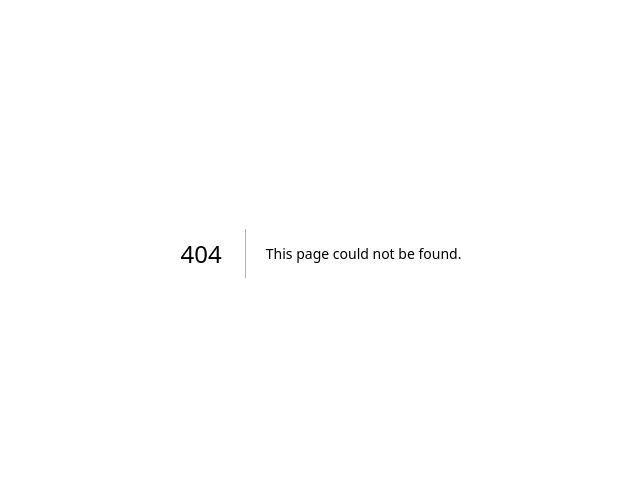
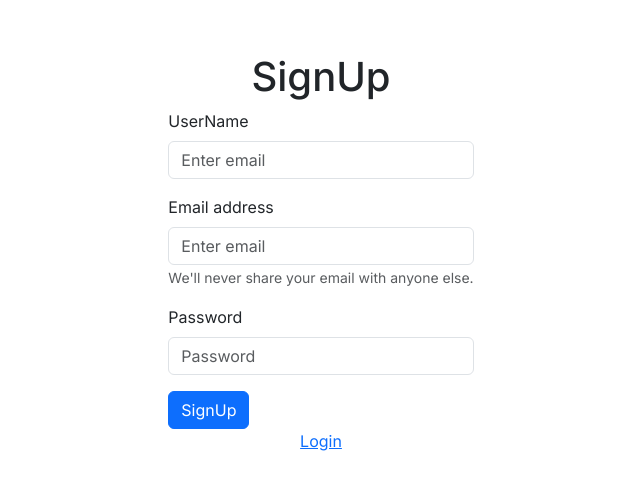
Before and after one commit to AnkitRaj20/auth-basic-nextjs, a Next.js app: page /signup in a window 1280 px wide. Before the commit this address had no page. Shown: the part 147-636 px from the top of the page, without its empty margins (319-959 px from the left). Built offline with nearby package versions, Linux system fonts and the light colour scheme.

Commit message:
login and signup part

```diff
--- /dev/null
+++ b/src/app/login/page.tsx
@@ -0,0 +1,67 @@
+"use client";
+import Link from "next/link";
+import React from "react";
+import { useRouter } from "next/navigation";
+import { Axios } from "axios";
+
+import "bootstrap/dist/css/bootstrap.min.css";
+
+import Button from "react-bootstrap/Button";
+import Form from "react-bootstrap/Form";
+
+export default function signup() {
+  const [user, setUser] = React.useState({
+    email: "",
+    password: "",
+  });
+
+  const onLogin = async () => {};
+
+  return (
+    <div className="flex flex-col items-center justify-center min-h-screen py-2">
+      <h1 className="text-align-center">Login</h1>
+
+      <Form>
+        <Form.Group className="mb-3" controlId="formBasicEmail">
+          <Form.Label>Email address</Form.Label>
+          <Form.Control
+            type="email"
+            placeholder="Enter email"
+            id="password"
+            value={user.password}
+            onChange={(e) =>
+              setUser({
+                ...user,
+                password: e.target.value,
+              })
+            }
+          />
+          <Form.Text className="text-muted">
+            We'll never share your email with anyone else.
+          </Form.Text>
+        </Form.Group>
+
+        <Form.Group className="mb-3" controlId="formBasicPassword">
+          <Form.Label>Password</Form.Label>
+          <Form.Control
+            type="password"
+            placeholder="Password"
+            id="password"
+            value={user.password}
+            onChange={(e) =>
+              setUser({
+                ...user,
+                password: e.target.value,
+              })
+            }
+          />
+        </Form.Group>
+
+        <Button variant="primary" type="submit" onClick={onLogin}>
+          Login
+        </Button>
+      </Form>
+      <Link href="/signup">Signup</Link>
+    </div>
+  );
+}
--- a/src/app/page.tsx
+++ b/src/app/page.tsx
@@ -1,4 +1,8 @@
 import Image from 'next/image'
+{
+  /* The following line can be included in your src/index.js or App.js file */
+}
+import 'bootstrap/dist/css/bootstrap.min.css';
 
 export default function Home() {
   return (
--- /dev/null
+++ b/src/app/profile/[id]/page.tsx
@@ -0,0 +1,11 @@
+export default function UserProfile({params}:any){
+    return(
+        <div className="flex flex-col items-center justify-center min-h-screen py-2">
+            <h1>Profile</h1>
+
+            <p className="text-4xl">User Profile
+            <span className="ml-2 text-black p-2 rounded bg-orange-500">{params.id}</span>
+            </p>
+        </div>
+    )
+}
--- /dev/null
+++ b/src/app/profile/page.tsx
@@ -0,0 +1,7 @@
+export default function ProfilePage(){
+    return(
+        <div className="flex flex-col items-center justify-center min-h-screen py-2">
+            <h1>Profile</h1>
+        </div>
+    )
+}
--- /dev/null
+++ b/src/app/signup/page.tsx
@@ -0,0 +1,81 @@
+"use client";
+import Link from "next/link";
+import React from 'react';
+import { useRouter } from "next/navigation";
+import { Axios } from "axios";
+
+import 'bootstrap/dist/css/bootstrap.min.css';
+
+import Button from 'react-bootstrap/Button';
+import Form from 'react-bootstrap/Form';
+
+export default function signup(){
+    const[user,setUser] = React.useState({
+        email:"",
+        password:"",
+        username:""
+    })
+
+    const onSignUp =async () => {
+
+    }
+
+    return(
+        <div className="flex flex-col items-center justify-center min-h-screen py-2">
+            <h1 className="text-align-center">SignUp</h1>
+
+
+            <Form>
+      <Form.Group className="mb-3" controlId="formBasicEmail">
+        <Form.Label>UserName</Form.Label>
+        <Form.Control type="text" placeholder="Enter email"
+        id="username"
+        value={user.username}
+        onChange={
+            (e) => setUser({
+                ...user,
+                username: e.target.value
+            })
+        }
+        />
+      </Form.Group>
+
+      <Form.Group className="mb-3" controlId="formBasicEmail">
+        <Form.Label>Email address</Form.Label>
+        <Form.Control type="email" placeholder="Enter email"
+        id="password"
+        value={user.password}
+        onChange={
+            (e) => setUser({
+                ...user,
+                password: e.target.value
+            })
+        }
+        />
+        <Form.Text className="text-muted">
+          We'll never share your email with anyone else.
+        </Form.Text>
+      </Form.Group>
+
+      <Form.Group className="mb-3" controlId="formBasicPassword">
+        <Form.Label>Password</Form.Label>
+        <Form.Control type="password" placeholder="Password"
+        id="password"
+        value={user.password}
+        onChange={
+            (e) => setUser({
+                ...user,
+                password: e.target.value
+            })
+        }
+        />
+      </Form.Group>
+
+      <Button variant="primary" type="submit" onClick={onSignUp}>
+        SignUp
+      </Button>
+    </Form>
+    <Link href="/login">Login</Link>
+        </div>
+    )
+}
```
Also changed, not shown: package.json (+12 -4 lines), src/dbConfig/dbConfig.ts (added, +25 -0 lines), src/app/api/users/login/route.ts (added), src/app/api/users/signup/route.ts (added), 2 other files (tests, documents, lock files or other folders).
